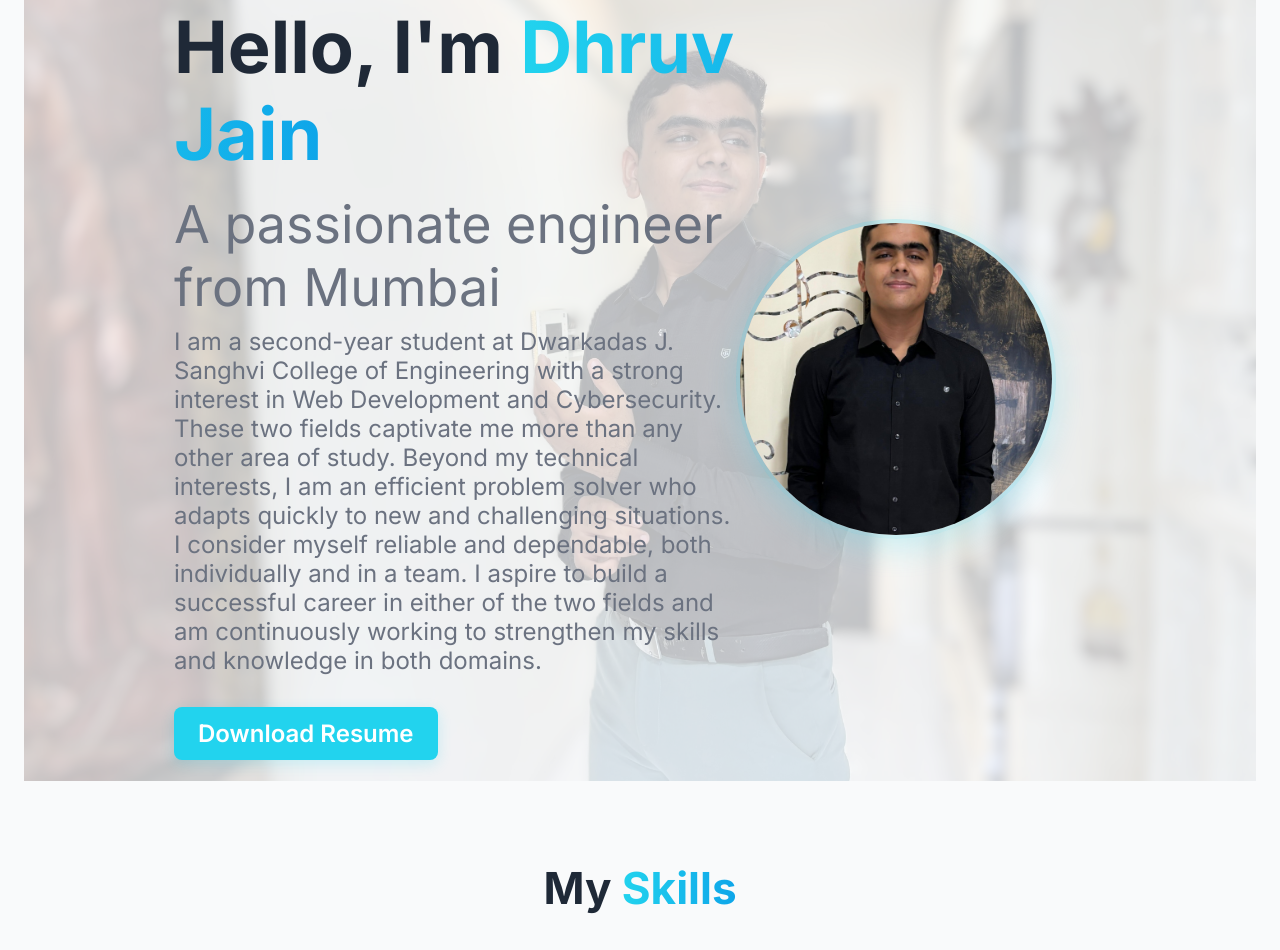
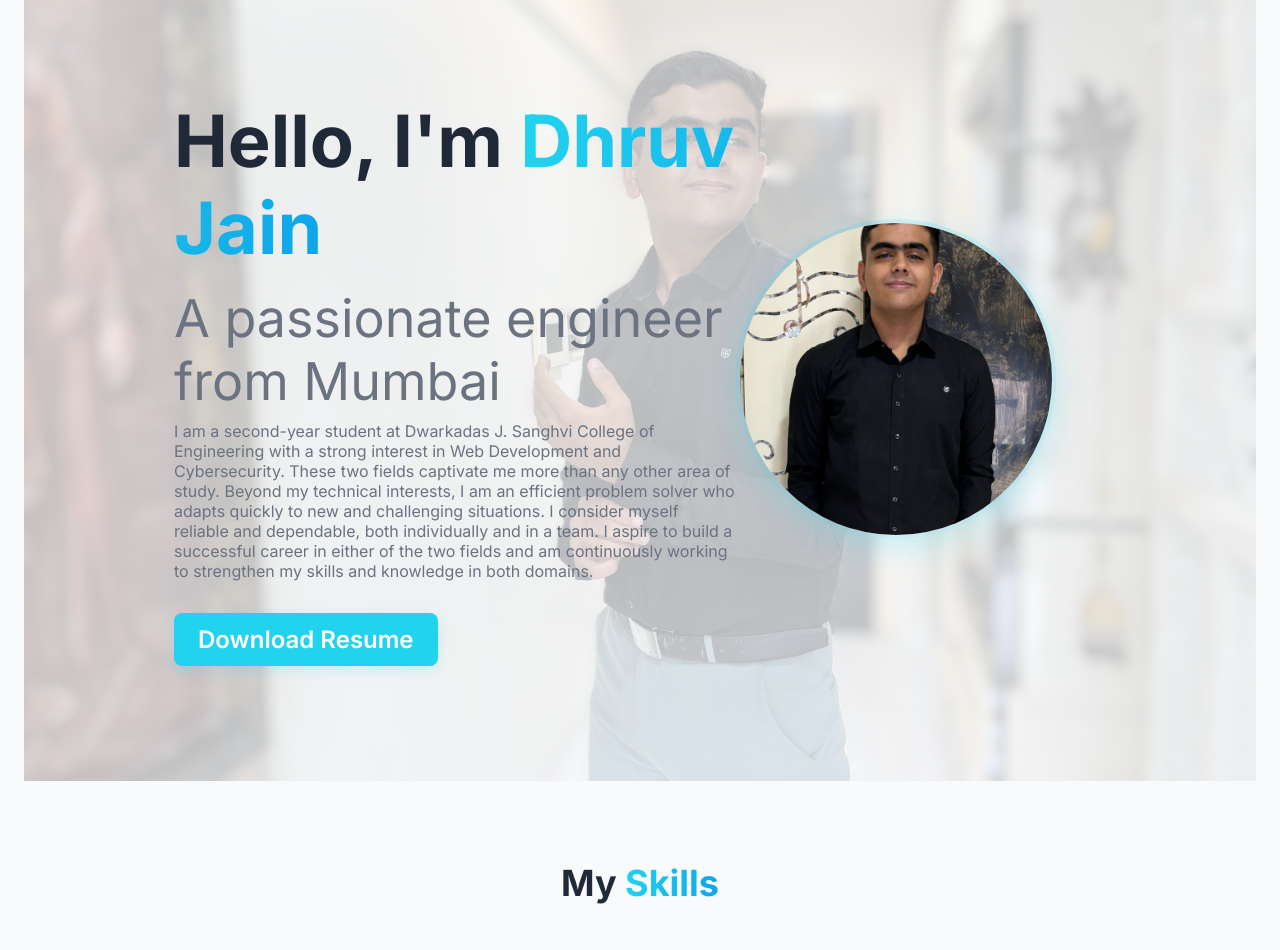
Before and after one commit to dhruv1946/my-portfolio, a plain HTML site: page index.html in a window 1280 px wide. Shown: the part 91-1041 px from the top of the page. Drawn offline with Linux system fonts and the light colour scheme.

Commit message:
Update style.css

```diff
--- a/style.css
+++ b/style.css
@@ -139,7 +139,7 @@ main {
     padding-bottom: 80px;
 }
 .section-heading {
-    font-size: 2.75rem;
+    font-size: 2.25rem;
     font-weight: 700;
     text-align: center;
     margin-bottom: 48px;
@@ -171,7 +171,7 @@ main {
     z-index: -1;
 }
 .about-text .main-heading {
-    font-size: 5.75rem;
+    font-size: 5.25rem;
     font-weight: 700;
     margin-bottom: 16px;
     margin-left: 150px;
@@ -189,7 +189,7 @@ main {
     max-width: 64rem;
     margin-bottom: 32px;
     margin-left: 150px;
-    font-size: 1.5rem;
+    font-size: 1rem;
     color: var(--text-muted-light);
 }
 .dark .about-text .description {
```
